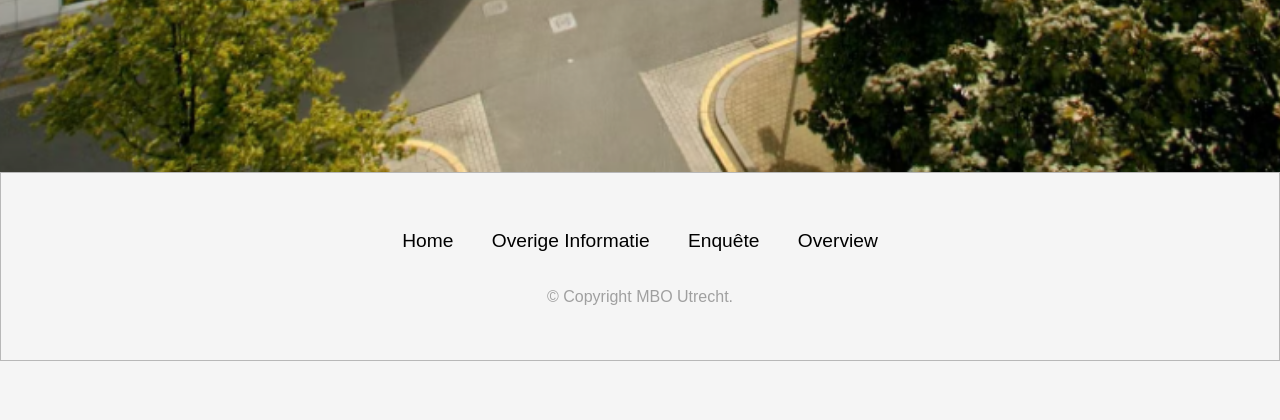
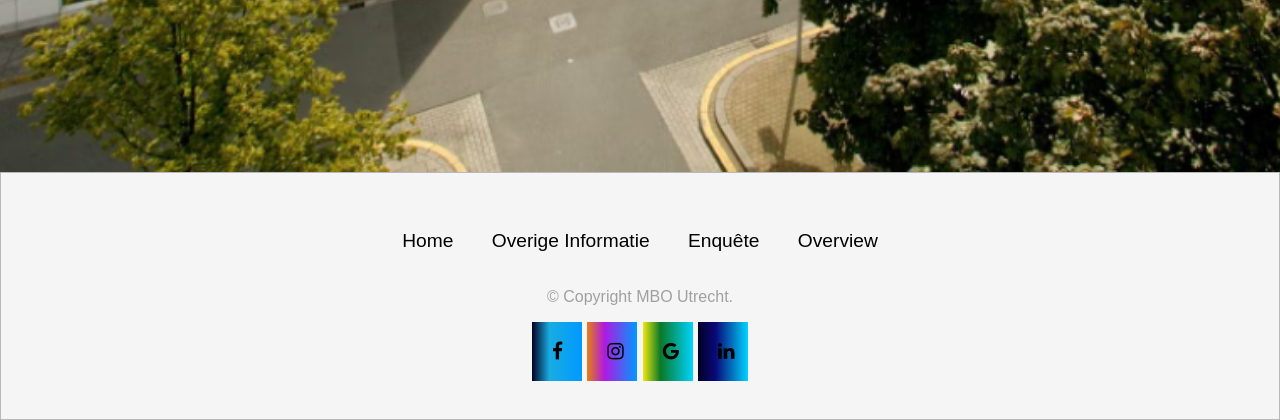
Before and after one commit to sanderDijkxhoorn/Opendag-mvc, a PHP site: page / in a window 1280 px wide. Shown: the part 838-1258 px from the top of the page. Before the commit the page ends 1199 px from the top, so only its background shows below. Run offline with PHP 8.4, Linux system fonts and the light colour scheme.

Commit message:
mooie gradient socials
echt mooi code

```diff
--- a/app/views/includes/footer.php
+++ b/app/views/includes/footer.php
@@ -6,6 +6,12 @@
         <li><a href="/overview.php">Overview</a></li>
     </ul>
     <p>© Copyright MBO Utrecht.</p>
+    <div class="socials">
+    <a href="#" class="fa fa-facebook"></a>
+    <a href="#" class="fa fa-instagram"></a>
+    <a href="#" class="fa fa-google"></a>
+    <a href="#" class="fa fa-linkedin"></a>
+    </div>
 </footer>
 
 </body>
--- a/public/css/nav-foot.css
+++ b/public/css/nav-foot.css
@@ -77,6 +77,34 @@ footer {
     border: 1px solid rgb(184, 184, 184);
 }
 
+ .fa {
+    padding: 20px;
+    font-size: 30px;
+    width: 50px;
+    text-align: center;
+    text-decoration: none;
+  }
+
+ .fa-facebook {
+    background: linear-gradient(90deg, rgba(2,0,36,1) 0%, rgb(25, 172, 225) 35%, rgb(0, 153, 255) 100%);
+    color: white;
+  }
+
+  .fa-instagram {
+    background: linear-gradient(90deg, rgb(227, 129, 17) 0%, rgb(175, 25, 225) 35%, rgb(0, 153, 255) 100%);
+    color: white;
+  }
+
+  .fa-google {
+    background: linear-gradient(90deg, rgb(239, 231, 15) 0%, rgb(9, 121, 39) 35%, rgba(0,212,255,1) 100%);
+    color: white;
+  }
+
+  .fa-linkedin {
+    background: linear-gradient(90deg, rgba(2,0,36,1) 0%, rgba(9,9,121,1) 35%, rgba(0,212,255,1) 100%);
+    color: white;
+  }
+
 /* Navbar */
 .nav {
     height: 50px;
@@ -127,6 +155,7 @@ footer {
         position: absolute;
         right: 0px;
         top: 0px;
+        background-color: rgb(246, 246, 246);
     }
 
     .nav>.nav-btn>label {
@@ -175,4 +204,5 @@ footer {
         height: calc(100vh - 50px);
         overflow-y: auto;
     }
+
 }
```
